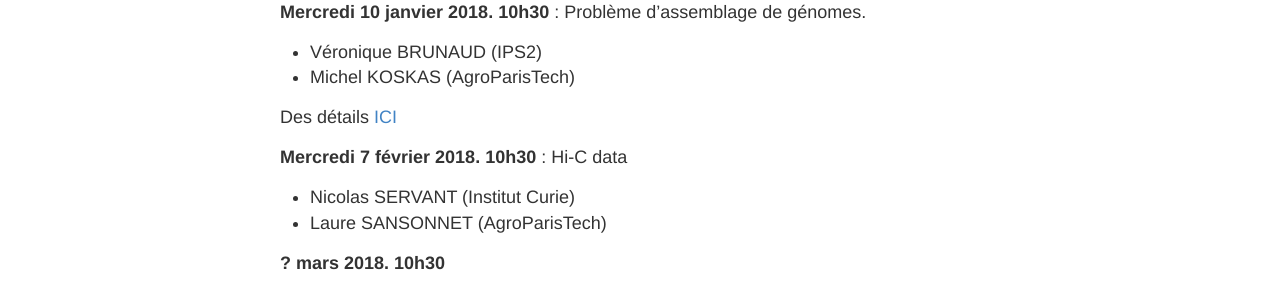
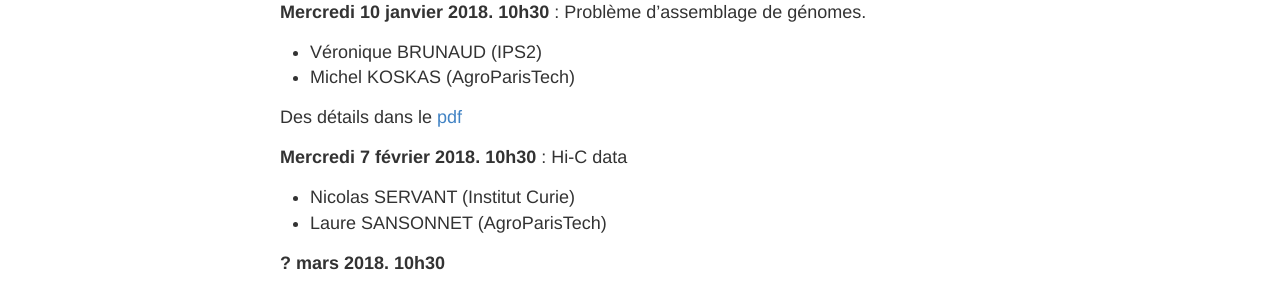
Before and after one commit to MathForGenomics/MathForGenomics.github.io, a Jekyll site: the page built from exposes.md, in a window 1280 px wide. Shown: the part 270-564 px from the top of the page. Built offline with Jekyll 4.4.1, drawn with Linux system fonts in a browser that asks for light colours.

Commit message:
Update exposes.md

```diff
--- a/exposes.md
+++ b/exposes.md
@@ -10,7 +10,7 @@ Ce cycle d’exposés mensuel est structuré par thématique, chacune en lien av
 - Véronique BRUNAUD (IPS2)
 - Michel KOSKAS (AgroParisTech)
 
-Des détails [ICI](ABSTRACT/1_10janvier.pdf)
+Des détails dans le [pdf](ABSTRACT/1_10janvier.pdf)
 
 **Mercredi 7 février 2018. 10h30** : Hi-C data
 - Nicolas SERVANT (Institut Curie)
```
